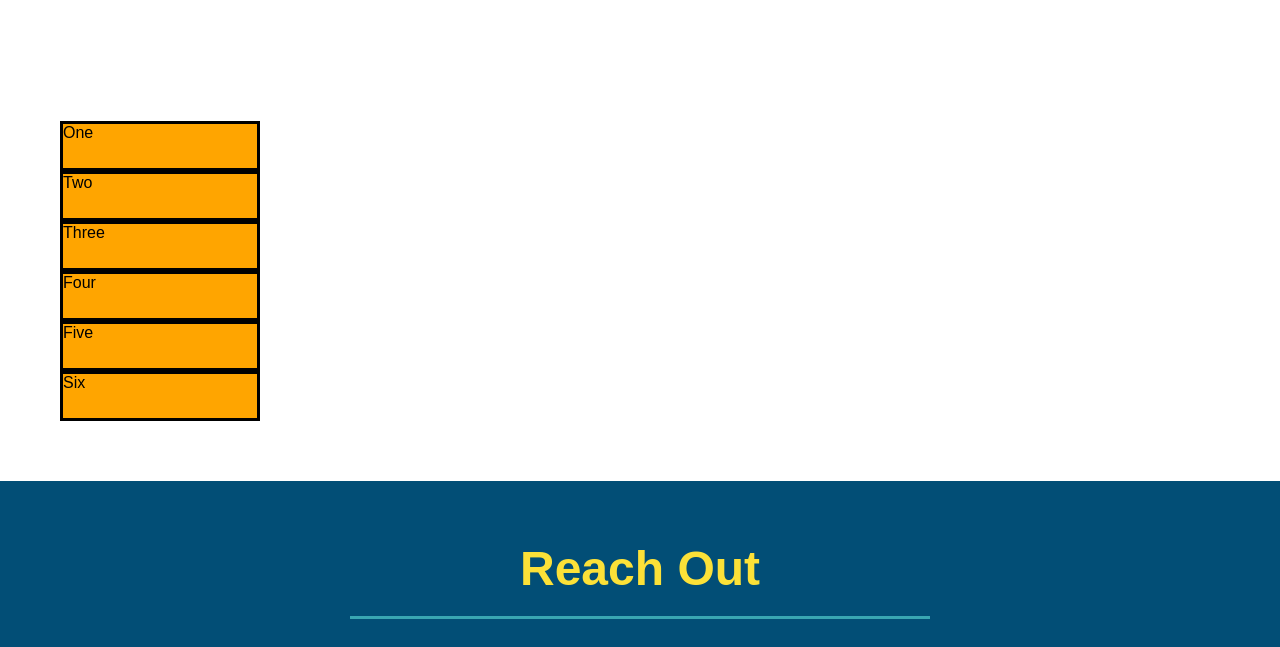
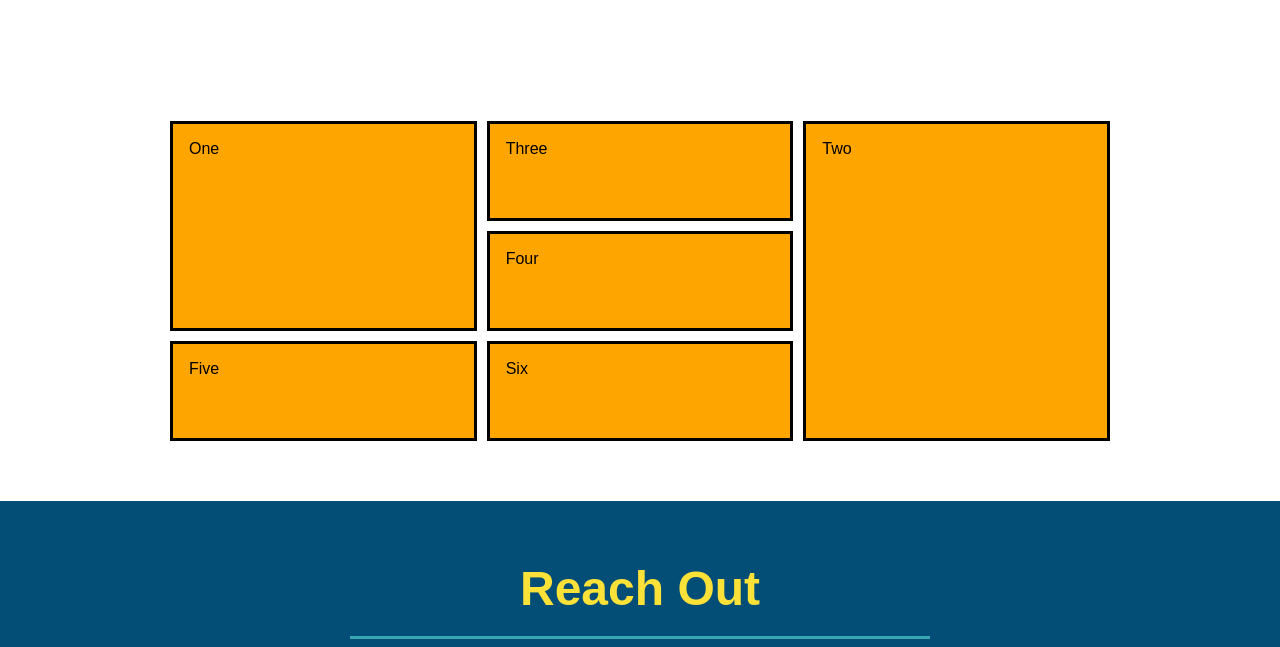
Before and after one commit to aldrinburgos18/run-buddy, a plain HTML site: page index.html in a window 1280 px wide. Shown: the part 3120-3767 px from the top of the page. Drawn offline with Linux system fonts and the light colour scheme.

Commit message:
example grid

```diff
--- a/assets/css/style.css
+++ b/assets/css/style.css
@@ -318,15 +318,29 @@ section {
 }
 
 .service-grid-container {
+  max-width: 940px;
+  margin: 0 auto;
   display: grid;
+  grid-template-columns: repeat(3, 1fr);
+  grid-template-rows: repeat(3, 100px);
+  grid-gap: 10px;
 }
 
 .service-grid-item {
-  width: 200px;
-  height: 50px;
   background-color: orange;
   border: solid;
+  padding: 1em;
   color: black;
+}
+
+.box1 {
+  grid-column: 1 / span 1;
+  grid-row: 1 / span 2;
+}
+
+.box2 {
+  grid-column: 3/4;
+  grid-row: 1/-1;
 }
 
 .primary-border {
--- a/index.html
+++ b/index.html
@@ -198,12 +198,12 @@
 
     <section id="service-plans" class="services">
       <div class="service-grid-container">
-        <div class="service-grid-item">One</div>
-        <div class="service-grid-item">Two</div>
-        <div class="service-grid-item">Three</div>
-        <div class="service-grid-item">Four</div>
-        <div class="service-grid-item">Five</div>
-        <div class="service-grid-item">Six</div>
+        <div class="service-grid-item box1">One</div>
+        <div class="service-grid-item box2">Two</div>
+        <div class="service-grid-item box3">Three</div>
+        <div class="service-grid-item box4">Four</div>
+        <div class="service-grid-item box5">Five</div>
+        <div class="service-grid-item box6">Six</div>
     </section>
 
     <!--"reach out" section-->
```
